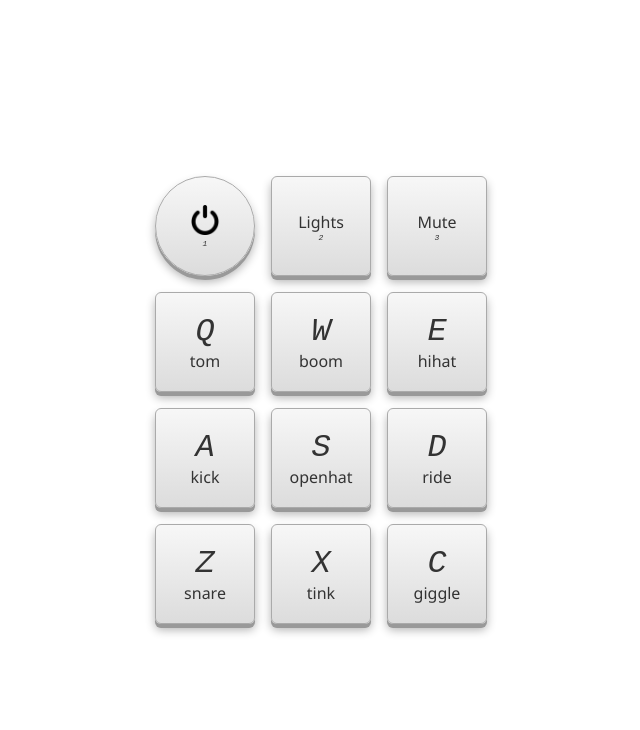
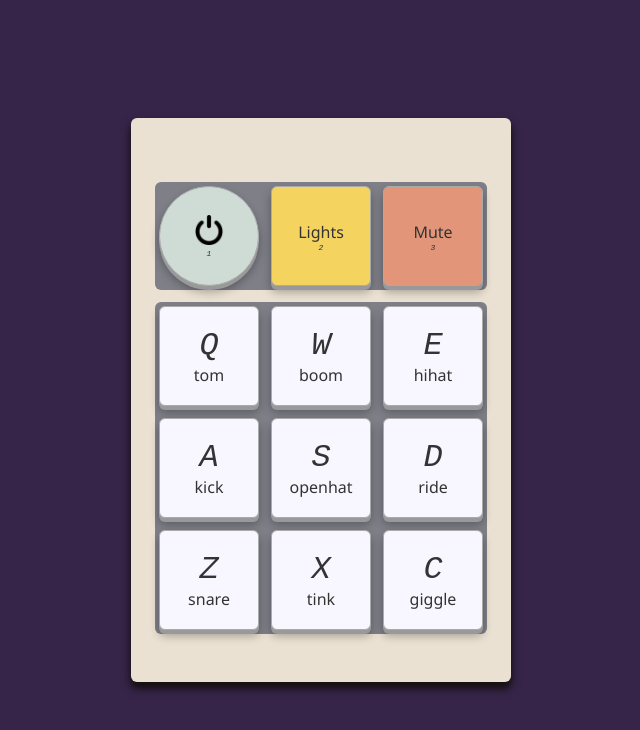
Before and after one commit to maysunktong/javascript-challenges, a plain HTML site: page 01-keyboards/index.html in a window 1280 px wide. Shown: the whole page, without its empty margins (319-959 px from the left). Drawn offline with Linux system fonts and the light colour scheme.

Commit message:
Small css tweaks

```diff
--- a/01-keyboards/globals.css
+++ b/01-keyboards/globals.css
@@ -2,6 +2,14 @@
   box-sizing: border-box;
   padding: 0;
   margin: 0;
+}
+
+:root {
+  --gap-key: 12px;
+  --padding-keypad: 4px;
+  --bg-main: #eae1d2;
+  --bg-gap-key: #7e7f87;
+  --round-key: 6px;
 }
 
 body {
@@ -11,13 +19,27 @@ body {
   align-items: center;
   font-family: "Segoe UI", Tahoma, Geneva, Verdana, sans-serif;
   cursor: ponter;
+  background-color: #372549;
 }
 
 #keys {
-  max-width: 400px;
+  width: auto;
   display: inherit;
   flex-direction: column;
-  gap: 1rem;
+  gap: var(--gap-key);
+  background-color: var(--bg-main);
+  padding: 4rem 1.5rem 3rem;
+  border-radius: var(--round-key);
+  box-shadow: 0 6px 6px #151111, 0 6px 12px rgba(0, 0, 0, 0.3);
+}
+
+#keypad {
+  display: inherit;
+  flex-direction: column;
+  background-color: var(--bg-gap-key);
+  border-radius: var(--round-key);
+  gap: var(--gap-key);
+  padding: var(--padding-keypad);
 }
 
 kbd {
@@ -25,11 +47,17 @@ kbd {
   font-style: oblique;
 }
 
+.controls {
+  background-color: var(--bg-gap-key);
+  border-radius: var(--round-key);
+  padding: var(--padding-keypad);
+}
+
 .row,
 .controls {
   display: inherit;
   flex-direction: row;
-  gap: 1rem;
+  gap: var(--gap-key);
 }
 
 .key {
@@ -41,9 +69,9 @@ kbd {
   width: 100px;
   aspect-ratio: 1;
 
-  border-radius: 6px;
+  border-radius: var(--round-key);
 
-  background: linear-gradient(to bottom, #f7f7f7, #dcdcdc);
+  background: #f8f7ff;
   border: 1px solid #aaa;
 
   box-shadow: 0 4px 0 #999, 0 6px 10px rgba(0, 0, 0, 0.3);
@@ -69,13 +97,21 @@ kbd {
   justify-content: center;
   align-items: center;
   border-radius: 50%;
+  background: #cfdbd5;
 }
 
 .startButton img {
   padding-bottom: 4px;
 }
 
+.muteButton {
+  background: #e29578;
+}
+
+.lightButton {
+  background: #f4d35e;
+}
+
 .turnOff {
-  background: gray;
-  color: white;
+  background: rgb(212, 210, 210);
 }
--- a/01-keyboards/index.html
+++ b/01-keyboards/index.html
@@ -23,6 +23,7 @@
           <kbd>3</kbd>
         </div>
       </div>
+      <div id="keypad">
         <!-- Row 1 -->
         <div class="row">
           <div data-key="81" class="key">
@@ -69,7 +70,7 @@
           </div>
         </div>
       </div>
-
+    </div>
     <!-- Audio -->
     <!-- Row 1 -->
     <audio data-key="81" src="./sounds/tom.wav"></audio>
--- a/01-keyboards/script.js
+++ b/01-keyboards/script.js
@@ -19,6 +19,7 @@ function removePlaying(e) {
   if (e.propertyName !== "transform") return;
   e.target.classList.remove("playing");
 }
+
 const keys = Array.from(document.querySelectorAll(".key"));
 keys.forEach((key) => key.addEventListener("transitionend", removePlaying));
 
```
Lines whose indentation alone changed are shown as unchanged.
